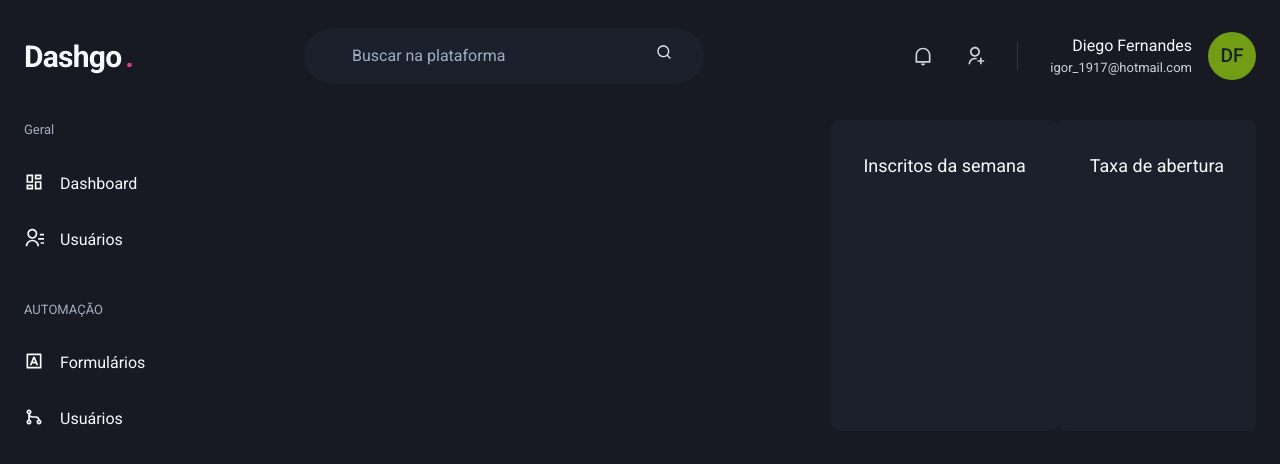
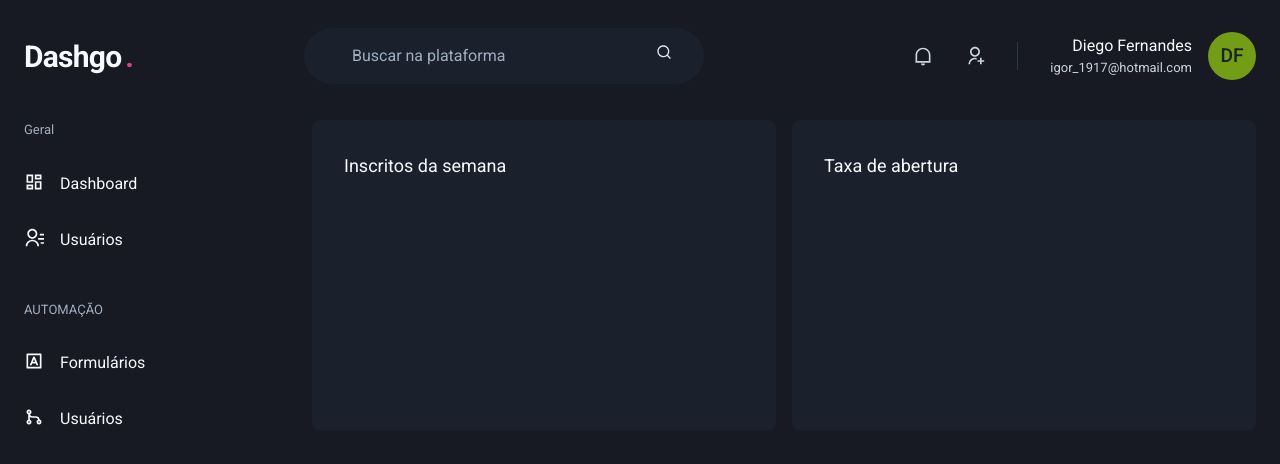
Before and after one commit to igorWebMASTER/dashgo, a Next.js app: page /dashboard in a window 1280 px wide. Shown: the top 464 px of the page. Built offline with nearby package versions, Linux system fonts and the light colour scheme.

Commit message:
fix: dashboard home

```diff
--- a/package.json
+++ b/package.json
@@ -12,9 +12,11 @@
     "@chakra-ui/react": "^1.4.2",
     "@emotion/react": "^11.1.5",
     "@emotion/styled": "^11.1.5",
+    "apexcharts": "^3.26.0",
     "framer-motion": "^4.1.2",
     "next": "10.1.3",
     "react": "17.0.2",
+    "react-apexcharts": "^1.3.7",
     "react-dom": "17.0.2",
     "react-icons": "^4.2.0"
   },
--- a/src/pages/dashboard.tsx
+++ b/src/pages/dashboard.tsx
@@ -1,6 +1,7 @@
 import { Header } from "../components/Header";
 import { Flex, SimpleGrid, Text, Box } from "@chakra-ui/react";
 import { Sidebar } from "../components/Sidebar";
+import Chart from 'react-apexcharts';
 
 export default function Dashboard(){
   return (
@@ -15,13 +16,13 @@ export default function Dashboard(){
         >
           <Sidebar />
 
-          <SimpleGrid flex="1" gap="4" minChildWidth="320px" align="flex-center" />
+          <SimpleGrid flex="1" gap="4" minChildWidth="320px" align="flex-start" >
 
             <Box
               p="8"
-              bg="gray.800"
+              bgColor="gray.800"
               borderRadius={8}
-              pb="4"
+              // pb="4"
             >
               <Text fontSize="lg" mb="4">Inscritos da semana</Text>
             </Box>
@@ -32,7 +33,7 @@ export default function Dashboard(){
             >
               <Text fontSize="lg" mb="4">Taxa de abertura</Text>
             </Box>
-          <SimpleGrid />
+          </SimpleGrid>
       </Flex>
     </Flex>
   )
```
Also changed, not shown: 1 other file (tests, documents, lock files or other folders).
